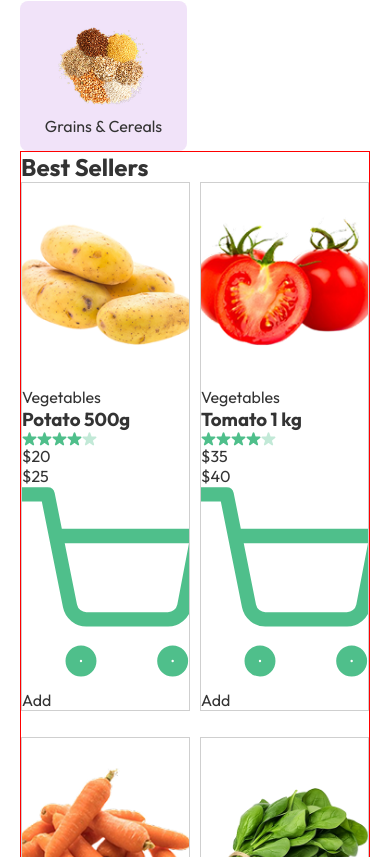
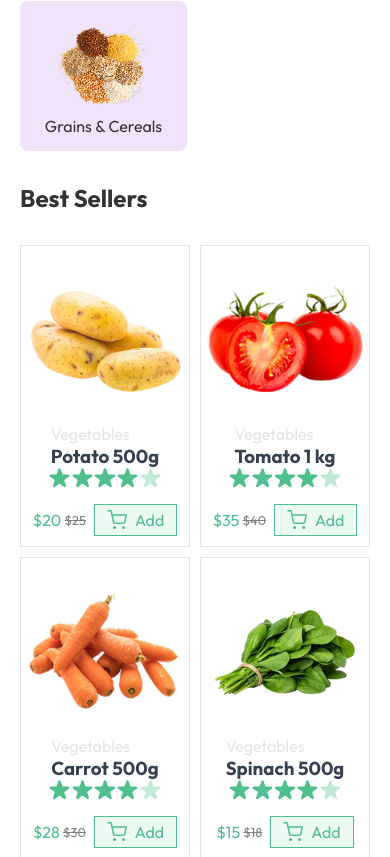
Before and after one commit to ozi-sadiq-kasai/greencart, a React (Vite) app in the folder frontend/: page / in a window 390 px wide. Shown: the part 1307-2164 px from the top of the page. Built offline with nearby package versions, Linux system fonts and the light colour scheme.

Commit message:
styling bestsellers

```diff
--- a/frontend/src/components/bestseller/BestSeller.css
+++ b/frontend/src/components/bestseller/BestSeller.css
@@ -1,64 +1,14 @@
-/* .best-container {
-  border: 1px solid red;
-  margin: 2rem 0;
-}
-.best-list {
-  display: flex;
-  justify-content: space-between;
-  padding: 1rem 0;
-  gap: 10px;
-}
-.best-list li {
-  list-style: none;
-  width: 20%;
-  margin-bottom: 1rem;
-  border: 1px solid rgb(207, 207, 207);
-}
-.best-list li img {
-  width: 100%;
-  height: 200px;
-  object-fit: cover;
-}
-.best-price {
-  border: 1px solid black;
-  display: flex;
-  align-items: center;
-  justify-content: center;
-  margin-top: 1rem;
-  gap: 1rem;
-}
+@media (width: 320px) {
   .prices {
-  border: 1px solid red;
-  display: flex;
+    flex-direction: column;
     gap: 0.5rem;
     align-items: center;
   }
-.best-price .offer {
-  color: #4fbf8b;
-  font-size: 20px;
 }
-.best-price .price {
-  color: gray;
-  text-decoration: line-through;
-}
-.best-price-cart {
-  background-color: #edf9f3;
-  color: #4fbf8b;
-  border: 1px solid #4fbf8b;
-  padding: 0 12px;
-  display: flex;
-  align-items: center;
-  justify-content: center;
-  gap:1rem;
-}
-.best-price .cart{
-width: 10px;
-height: 10px;
-} */
-
 @media (max-width: 425px) {
-    .best-container {
-      border: 1px solid red;
+  .best-container h2 {
+    margin: 2rem 0;
+    font-size: 1.5rem;
   }
 
   .best-list {
@@ -66,16 +16,69 @@ height: 10px;
     grid-template-columns: repeat(2, 1fr);
     gap: 10px;
   }
-
+  .best-text p {
+    color: #e1e3e6;
+  }
+  .best-text h3 {
+    color: #364153;
+  }
   .best-list li {
     list-style: none;
-      margin-bottom: 1rem;
-      border: 1px solid rgb(207, 207, 207);
+    padding: 10px 0;
+    border: 1px solid #e1e3e6;
+    flex-direction: column;
+    justify-content: center;
+    display: flex;
+    align-items: center;
   }
 
   .best-list li img {
     width: 100%;
-      height: 200px;
-      object-fit: cover;
+    object-fit: contain;
+  }
+  .best-price {
+    display: flex;
+    align-items: center;
+    justify-content: center;
+    margin-top: 1rem;
+    gap: 0.5rem;
+  }
+  .prices {
+    display: flex;
+    gap: 0.2rem;
+    align-items: center;
+  }
+  .best-price-cart a,
+  .best-price .offer {
+    color: #4fbf8b;
+  }
+  .best-price .price {
+    color: gray;
+    text-decoration: line-through;
+    font-size: 0.8rem;
+  }
+  .best-price-cart {
+    background-color: #edf9f3;
+    border: 1px solid #4fbf8b;
+    padding: 5px 12px;
+    display: flex;
+    align-items: center;
+    justify-content: center;
+    gap: 0.5rem;
+  }
+  .best-price .cart {
+    width: 20px;
+    height: 20px;
+  }
+  .stars {
+    display: flex;
+    justify-content: center;
+    align-items: center;
+    gap: 0.1rem;
+  }
+  .stars img,
+  .dullstar {
+    width: 20px;
+    height: 20px;
   }
 }
--- a/frontend/src/components/bestseller/BestSeller.jsx
+++ b/frontend/src/components/bestseller/BestSeller.jsx
@@ -18,11 +18,11 @@ const BestSeller = () => {
                 <p>{item.category}</p>
                 <h3>{item.name}</h3>
               </div>
-              <div className="stars" style={{ display: 'flex', alignItems: 'center' }}>
+              <div className="stars" >
                 {[...Array(4)].map((_, i) => (
-                  <img key={`filled-${i}`} src={assets.star_icon} alt="star" style={{ width: '15px', height: '15px', objectFit: 'contain' }} />
+                  <img key={`filled-${i}`} src={assets.star_icon} alt="star"  />
                 ))}
-                <img key="dull" src={assets.star_dull_icon} alt="star" style={{ width: '15px', height: '15px', objectFit: 'contain' }} />
+                <img key="dull" src={assets.star_dull_icon} alt="star" className='dull-star'/>
               </div>
               <div className="best-price">
                 <div className='prices'>
```
Lines whose indentation alone changed are shown as unchanged.
